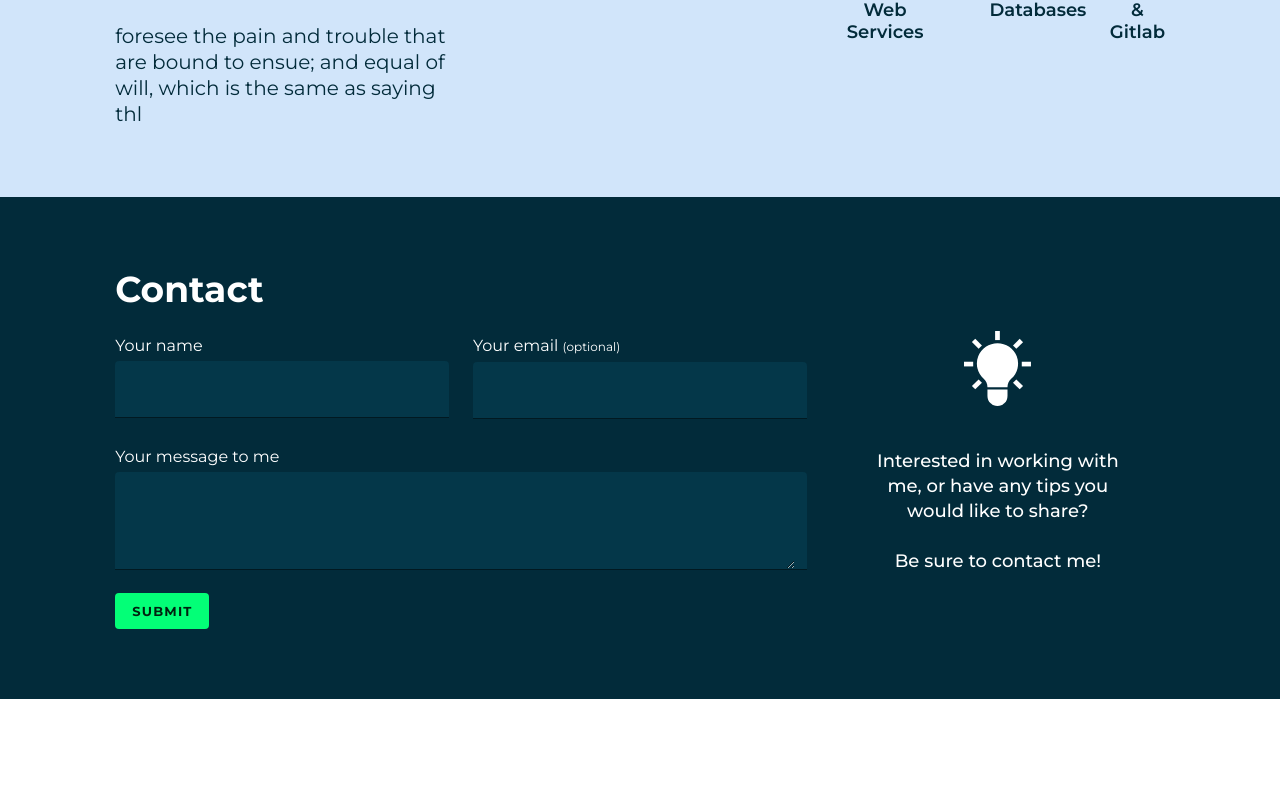
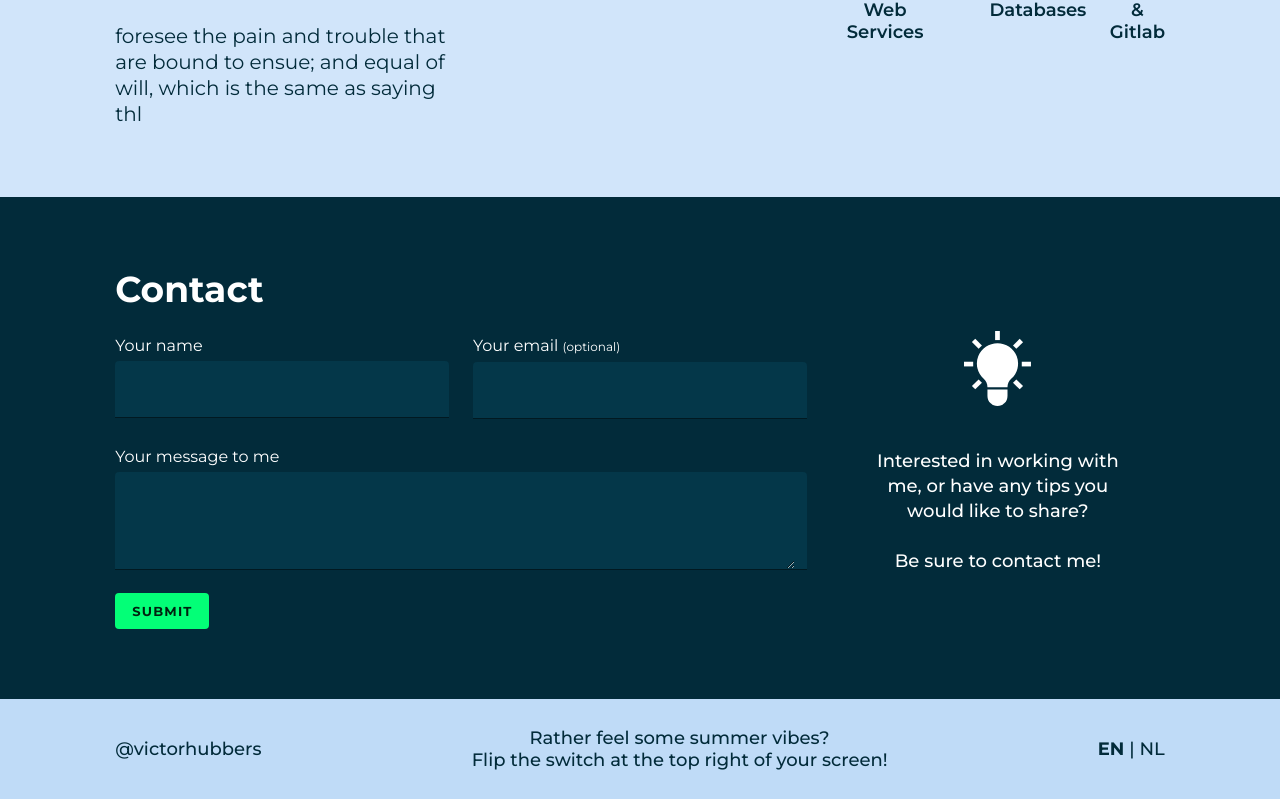
Before and after one commit to victorhubbers/portfolio, a Vue app: page / in a window 1280 px wide. Shown: the part 3295-4094 px from the top of the page. Before the commit the page ends 3994 px from the top, so only its background shows below. Built offline with nearby package versions, Linux system fonts and the light colour scheme.

Commit message:
Footer + renamed navbar

```diff
--- a/src/App.vue
+++ b/src/App.vue
@@ -1,19 +1,22 @@
 <template>
   <div id="app">
-    <CustomNav />
+    <Navbar />
     <router-view />
+    <Footer />
   </div>
 </template>
 
 <script>
-import CustomNav from "@/components/navbar/CustomNav";
+import Navbar from "@/components/navbar/Navbar";
+import Footer from "@/components/Footer";
 import { setTheme } from "@/styling";
 
 export default {
   name: "App",
 
   components: {
-    CustomNav
+    Navbar,
+    Footer
   },
 
   data: () => ({
--- /dev/null
+++ b/src/components/Footer.vue
@@ -0,0 +1,82 @@
+<template>
+  <footer>
+    <p class="left">@victorhubbers</p>
+    <p v-if="$vuetify.breakpoint.mdAndUp" class="center">
+      {{ middleText }}
+    </p>
+    <p class="right">
+      <span :class="[language.isEnglish ? 'bold' : '']" @click="setEnglish"
+        >EN</span
+      >
+      |
+      <span :class="[!language.isEnglish ? 'bold' : '']" @click="setDutch"
+        >NL</span
+      >
+    </p>
+  </footer>
+</template>
+
+<script>
+import { themeState } from "@/styling";
+export default {
+  name: "Footer",
+  data() {
+    return {
+      themeState,
+      language: {
+        isEnglish: true
+      }
+    };
+  },
+  computed: {
+    middleText() {
+      return this.themeState.isItSummer
+        ? `Want to cool down? \n Flip the switch at the top right of your screen!`
+        : `Rather feel some summer vibes? \n Flip the switch at the top right of your screen!`;
+    }
+  },
+  methods: {
+    setEnglish() {},
+    setDutch() {}
+  }
+};
+</script>
+
+<style scoped>
+footer {
+  height: 100px;
+  width: 100%;
+  padding: 0 9vw;
+  background-color: var(--secondary-color);
+  display: flex;
+  justify-content: space-between;
+  align-items: center;
+}
+
+p {
+  font-weight: 500;
+  font-size: 1.8rem;
+  color: var(--secondary-text-color);
+}
+
+p.left {
+  text-align: left;
+}
+
+p.center {
+  text-align: center;
+  white-space: pre-line;
+}
+
+p.right {
+  text-align: right;
+}
+
+span {
+  cursor: pointer;
+}
+
+span.bold {
+  font-weight: bold;
+}
+</style>
--- a/src/components/navbar/CustomNav.vue
+++ b/src/components/navbar/Navbar.vue
@@ -50,7 +50,7 @@ import HamburgerIcon from "@/components/navbar/HamburgerIcon.vue";
 import { currentSection } from "@/utils/observer.js";
 
 export default {
-  name: "CustomNav",
+  name: "Navbar",
   components: {
     ThemeToggle,
     HamburgerIcon
--- a/src/views/main-sections/Home.vue
+++ b/src/views/main-sections/Home.vue
@@ -50,10 +50,10 @@ export default {
 p {
   font-weight: 600;
   font-size: 1.8rem;
+  color: var(--primary-text-color);
 }
 
 p.left {
-  color: var(--primary-text-color);
   text-align: left;
 }
 
@@ -65,7 +65,6 @@ h1.center {
 }
 
 p.right {
-  color: var(--primary-text-color);
   text-align: right;
 }
 </style>
```
